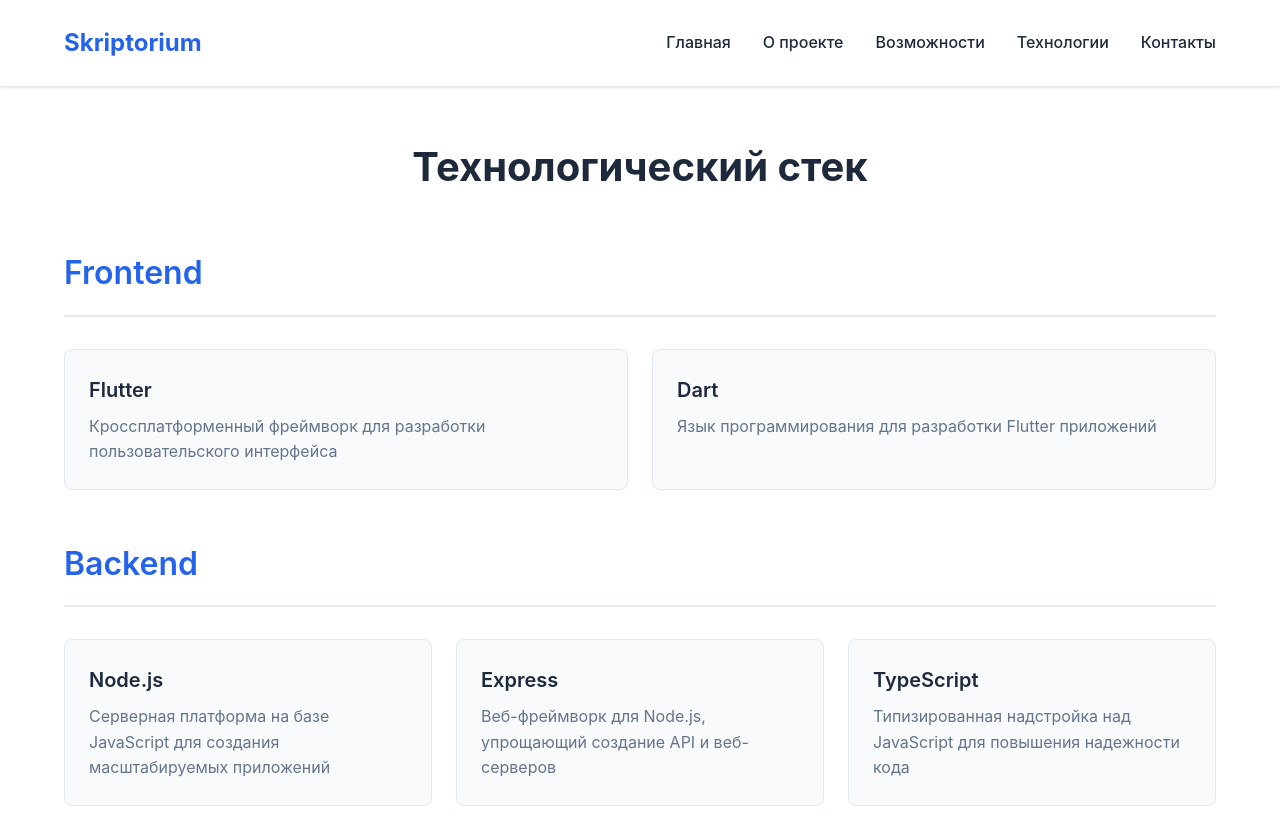
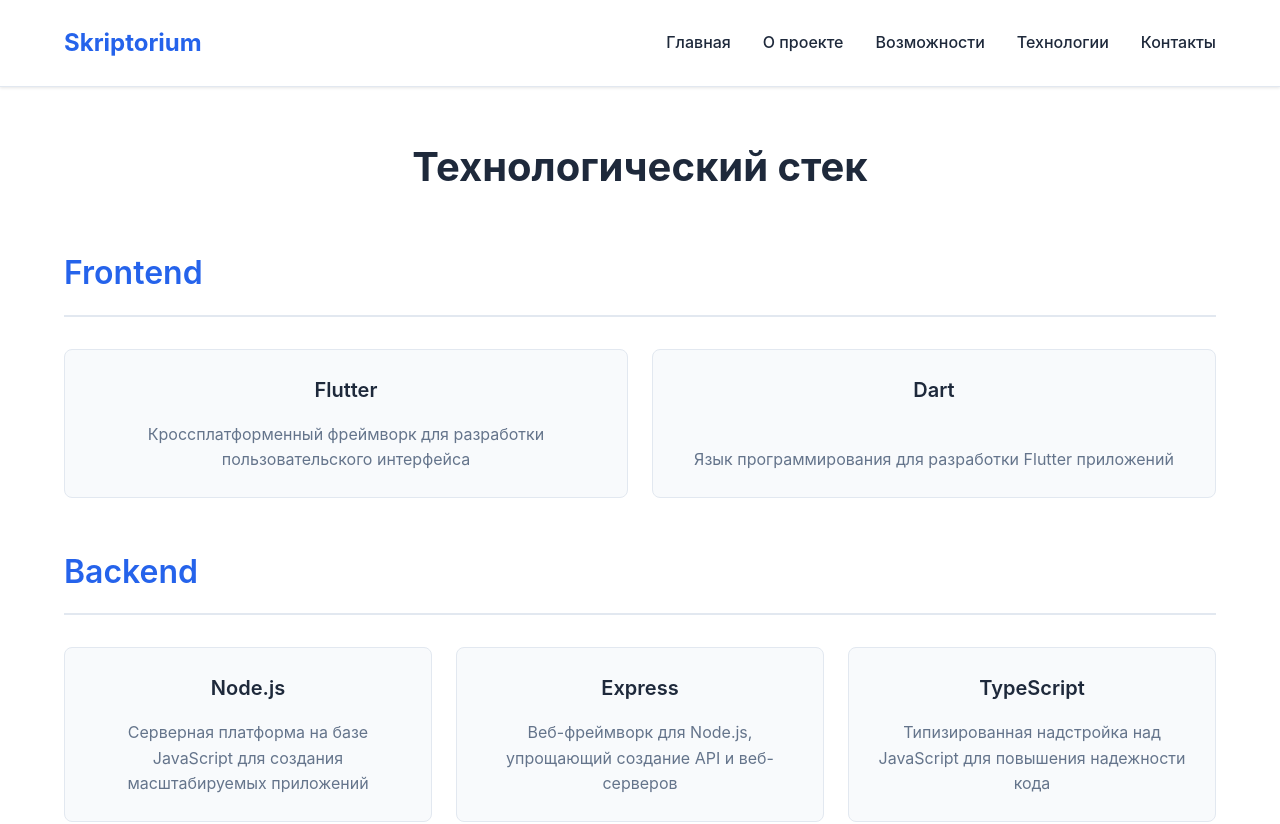
Before and after one commit to daniilmiagkov/skriptorium-landing, a Vue app: page /technology in a window 1280 px wide. Shown: the top 824 px of the page. Built offline with nearby package versions, Linux system fonts and the light colour scheme.

Commit message:
add card in Tech

```diff
--- a/src/views/TechnologyView.vue
+++ b/src/views/TechnologyView.vue
@@ -11,14 +11,12 @@
         >
           <h2 :class="$style.techSectionTitle">{{ section.title }}</h2>
           <div :class="$style.techList">
-            <div
+            <Card
               v-for="tech in section.technologies"
               :key="tech.name"
-              :class="$style.techItem"
-            >
-              <h3 :class="$style.techItemName">{{ tech.name }}</h3>
-              <p :class="$style.techItemDescription">{{ tech.description }}</p>
-            </div>
+              :description="tech.description"
+              :title="tech.name"
+            />
           </div>
         </section>
       </div>
@@ -28,7 +26,7 @@
 
 <script setup lang="ts">
 import { ref } from 'vue'
-
+import Card from '@/components/Card.vue'
 interface Technology {
   name: string
   description: string
```
